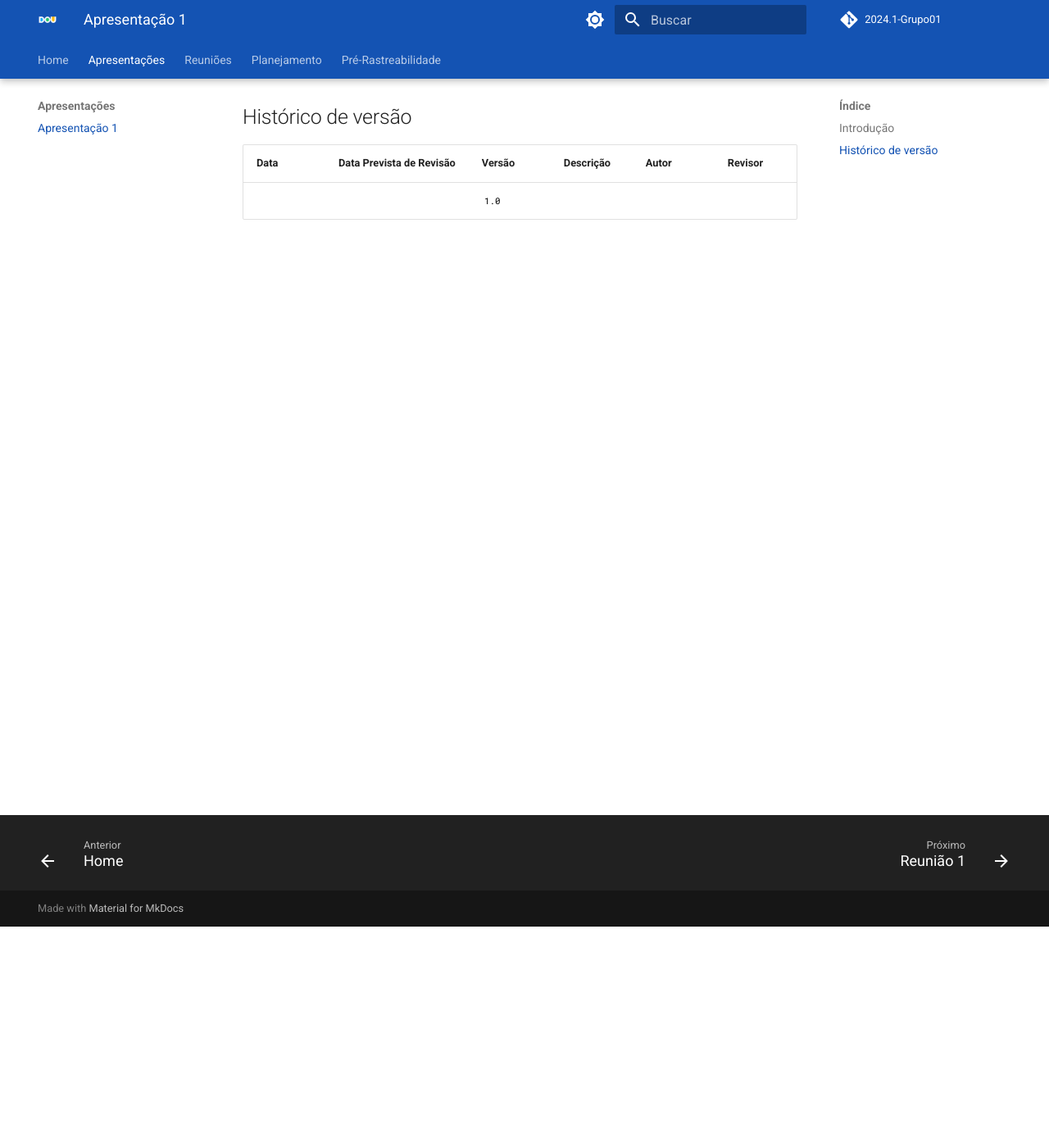
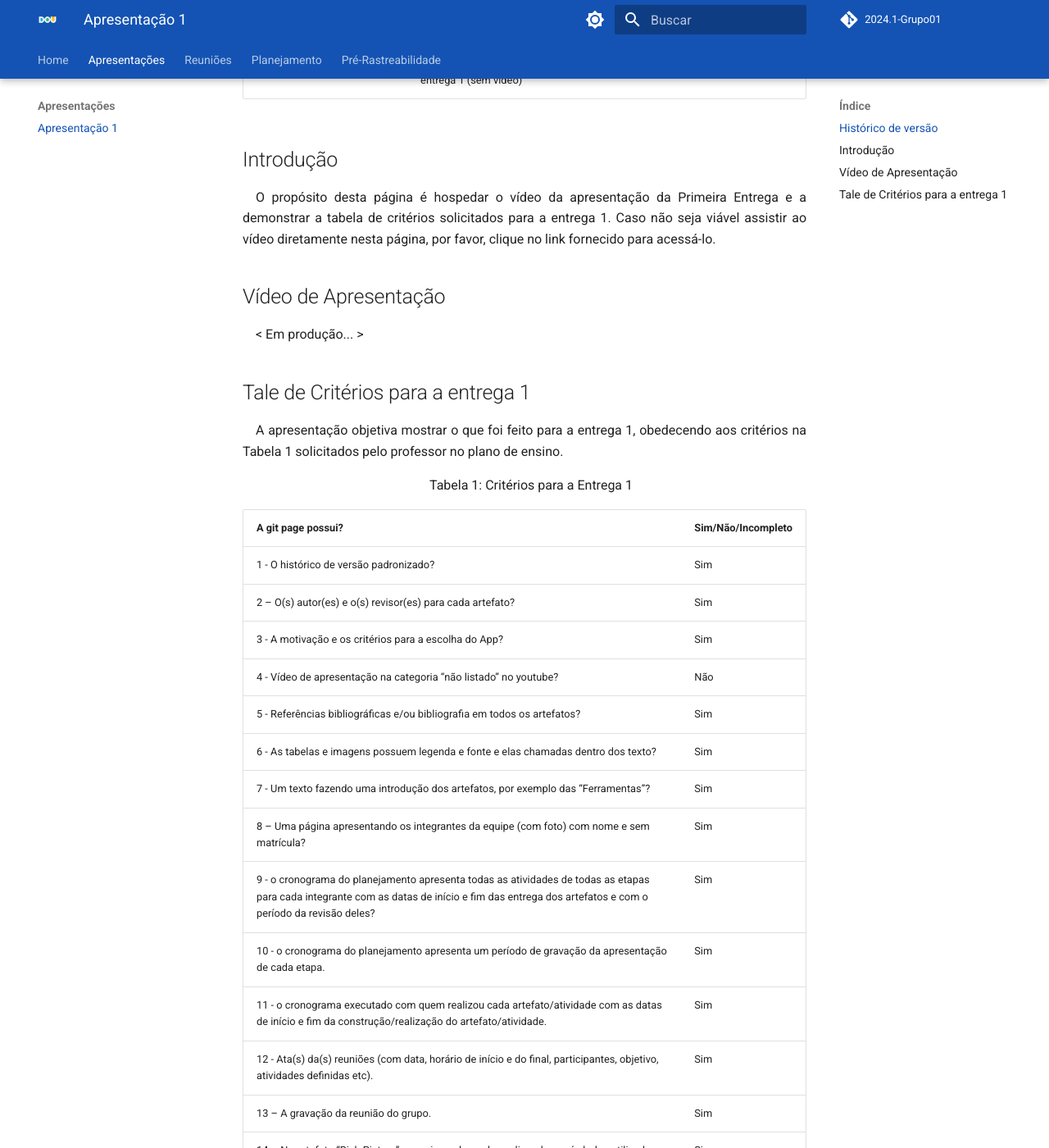
Before and after one commit to Requisitos-de-Software/2024.1-DiarioOficialdaUniao, an MkDocs documentation site: the page built from docs/apresentacao/apresentacao1.md, in a window 1280 px wide and 1400 px high, scrolled down 270 px. Shown: the whole window at 82% size. Built offline with MkDocs 1.6.1 and Material for MkDocs 9.7.7, drawn with Linux system fonts in a browser that asks for light colours; comment, search, counter and statistics services are not loaded; the version menu is left out; some of the changed text lies outside the part shown.

Commit message:
Atualizando página (apresentação 1)

```diff
--- a/docs/apresentacao/apresentacao1.md
+++ b/docs/apresentacao/apresentacao1.md
@@ -1,12 +1,42 @@
+## Histórico de versão
+
+|Data|Versão|Descrição|Autor|Revisor|
+| ------- | ------- | -------- | -------- | ----- |
+|31/03/2024 | `1.0` |Descrição da Apresentação referente a entrega 1 (sem vídeo)| [Eric Silveira](https://github.com/ericbky) |[João Artur](https://github.com/joao-artl)|
+
 ## Introdução
 
-O propósito desta página é hospedar o vídeo da apresentação da Primeira Entrega. Caso não seja viável assistir ao vídeo diretamente nesta página, por favor, clique no link fornecido para acessá-lo.
+O propósito desta página é hospedar o vídeo da apresentação da Primeira Entrega e a demonstrar a tabela de critérios solicitados para a entrega 1. Caso não seja viável assistir ao vídeo diretamente nesta página, por favor, clique no link fornecido para acessá-lo.
+
+## Vídeo de Apresentação
+
+< Em produção... >
 
 
 
+## Tale de Critérios para a entrega 1
 
-## Histórico de versão
+A apresentação objetiva mostrar o que foi feito para a entrega 1, obedecendo aos critérios na Tabela 1 solicitados pelo professor no plano de ensino.
 
-|Data|Data Prevista de Revisão|Versão|Descrição|Autor|Revisor|
-| ------- | ------ | ------- | -------- | -------- | ----- |
-|  | | `1.0` | | | |
+<font size="3"><p style="text-align: center">Tabela 1: Critérios para a Entrega 1</p></font>
+
+A git page possui?  | Sim/Não/Incompleto
+--------- | ------
+1 - O histórico de versão padronizado? | Sim|
+2 – O(s) autor(es) e o(s) revisor(es) para cada artefato? | Sim|
+3 - A motivação e os critérios para a escolha do App? | Sim
+4 - Vídeo de apresentação na categoria “não listado” no youtube? | Não|
+5 - Referências bibliográficas e/ou bibliografia em todos os artefatos? | Sim|
+6 - As tabelas e imagens possuem legenda e fonte e elas chamadas dentro dos texto? | Sim|
+7 - Um texto fazendo uma introdução dos artefatos, por exemplo das “Ferramentas”? | Sim|
+8 – Uma página apresentando os integrantes da equipe (com foto) com nome e sem matrícula? | Sim|
+9 - o cronograma do planejamento apresenta todas as atividades de todas as etapas para cada integrante com as datas de início e fim das entrega dos artefatos e com o período da revisão deles? | Sim|
+10 - o cronograma do planejamento apresenta um período de gravação da apresentação de cada etapa. | Sim|
+11 - o cronograma executado com quem realizou cada artefato/atividade com as datas de início e fim da construção/realização do artefato/atividade. | Sim|
+12 - Ata(s) da(s) reuniões (com data, horário de início e do final, participantes, objetivo, atividades definidas etc). | Sim|
+13 – A gravação da reunião do grupo. | Sim|
+14 – No artefato “Rich Picture” possui uma legenda explicando os símbolos utilizados no diagrama? | Sim|
+15 – Todos os 5 componentes de um “Rich Picture” estão presentes no artefato do “Rich Picture” apresentado pelo grupo. | Sim|
+
+
+<font size="3"><p style="text-align: center">Fonte: Plano de Ensino da disciplina de Requisitos de Software. BARROS, André.</p></font>
```
